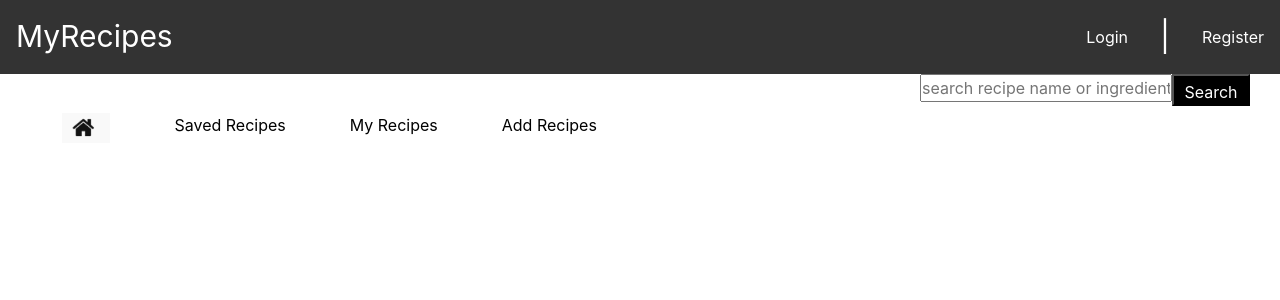
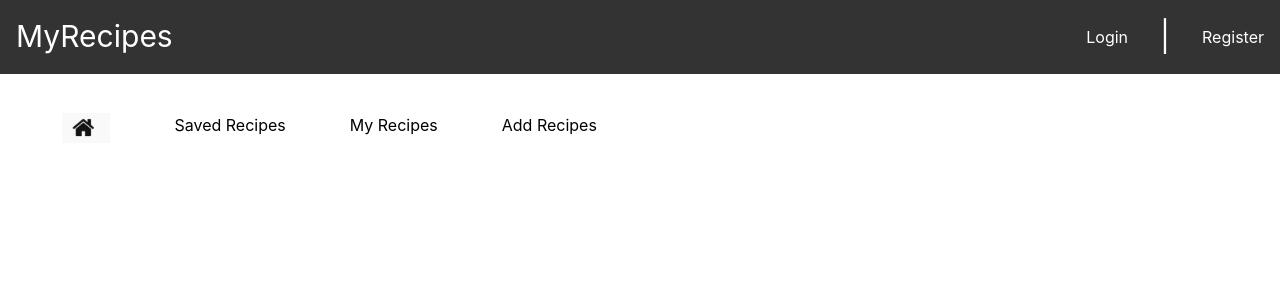
Before and after one commit to 2253612C/ITECHGroupProject, a Django app: page / in a window 1280 px wide. Shown: the top 300 px of the page. Run offline with Django 3.2, Linux system fonts and the light colour scheme; parts of the project's set-up code (start-up, migrations or seed data) failed here and were passed over.

```diff
--- a/templates/recipeSite/base.html
+++ b/templates/recipeSite/base.html
@@ -35,12 +35,8 @@
                 <button><img src="{% static 'images/search.jpg' %}" alt="Picture of search" height="30"></button>
                 <input type="text" placeholder="search recipe name or ingredients" name="" id="" value="" />
             </li>-->
-            <li>
-                <form action="{% url 'article:haystack_search' %}" method="get">
-                    <input type="text" name="q" placeholder="search recipe name or ingredients">
-                    <input type="submit" id="search" value="Search">
-                </form>
-            </li>
+
+
 
             <li class="menu"><a href="{% url 'browseRecipes' %}" target="-blank" title="home"><img
                         src="{% static 'images/home.jpg' %}" alt="Picture of home" height="30"></a></li>
```
